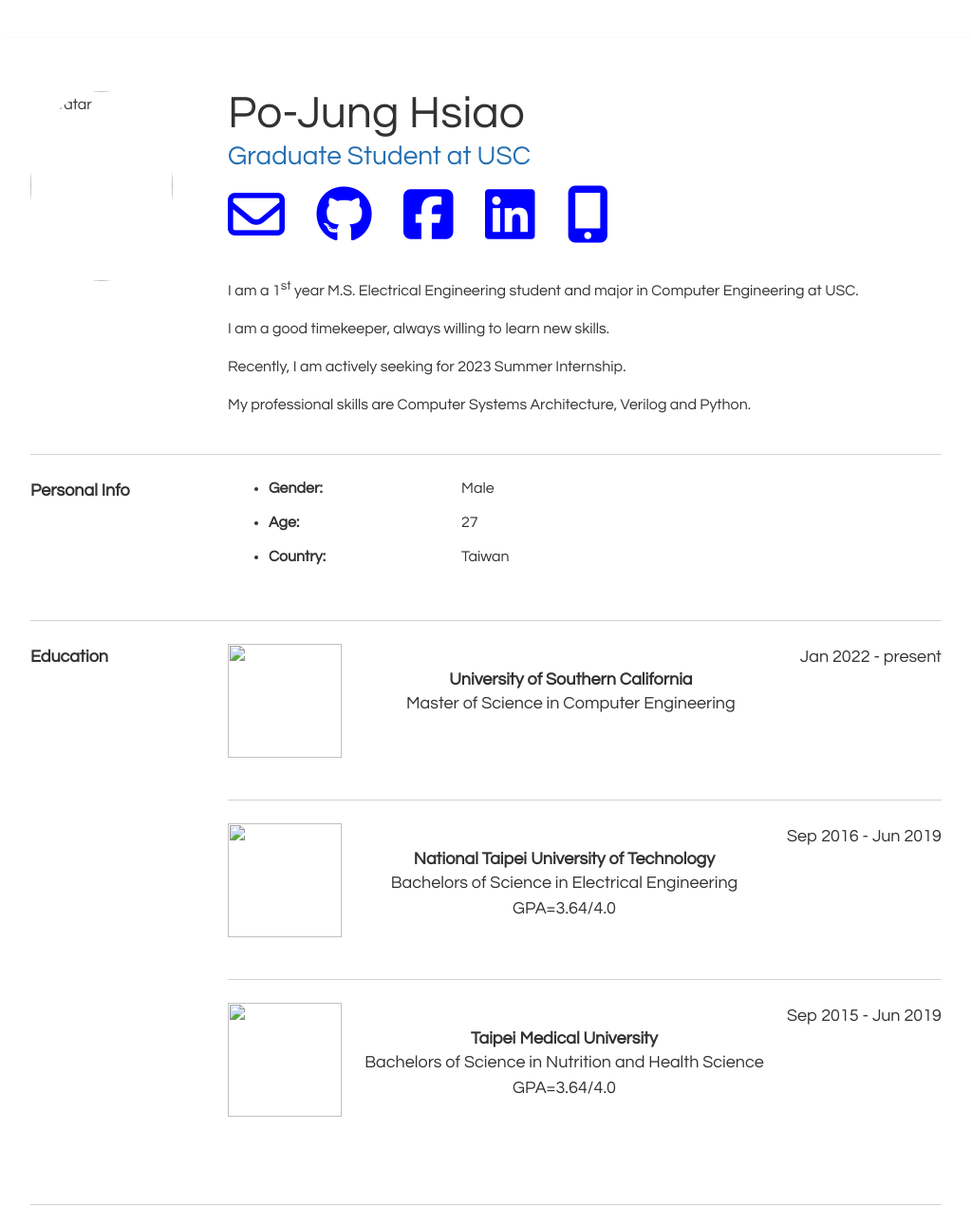
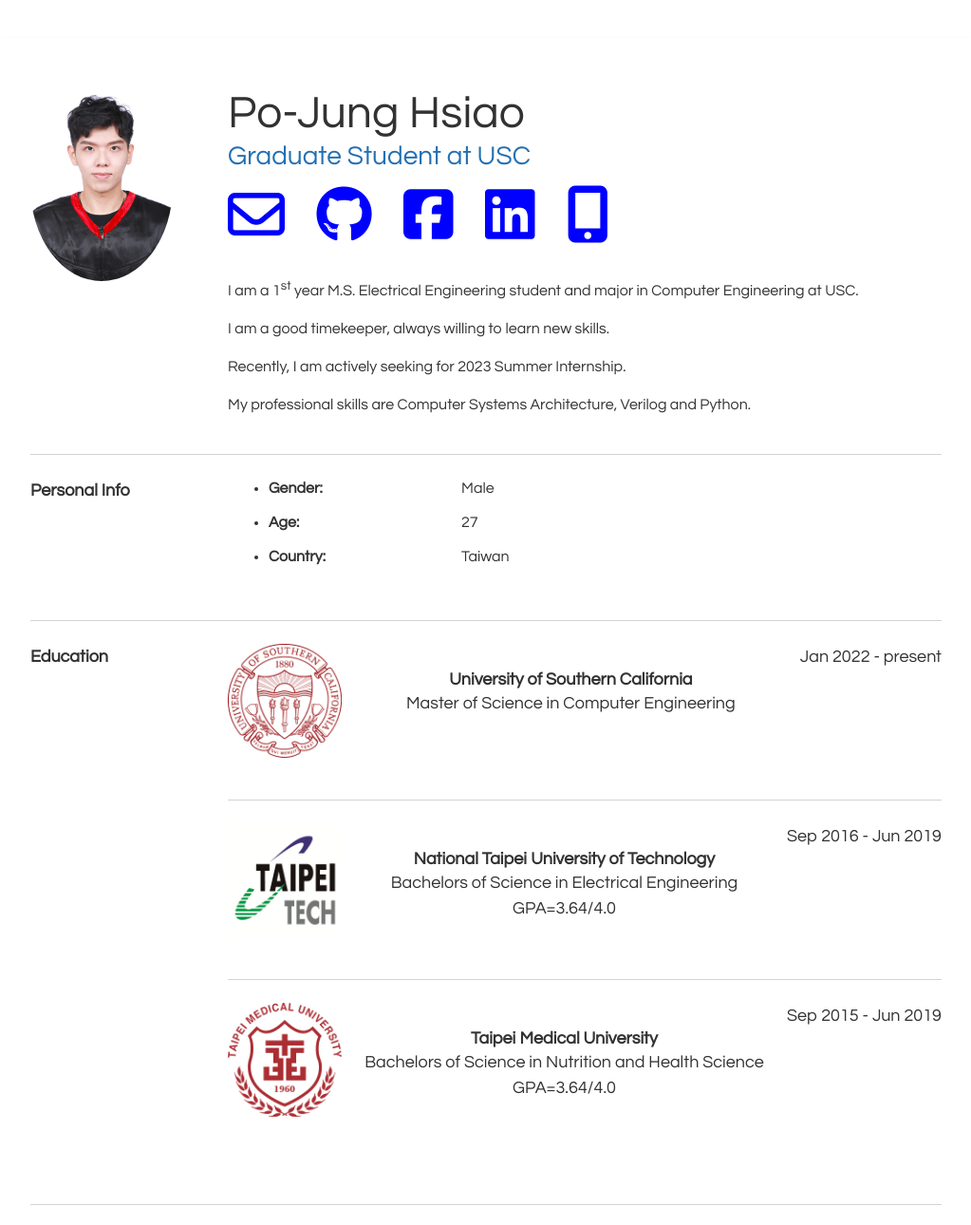
Before and after one commit to samuel840712/samuel840712.github.io, a plain HTML site: page index.html in a window 1280 px wide. Shown: the top 1290 px of the page at 95% size, without its empty margins (128-1151 px from the left). Drawn offline with Linux system fonts and the light colour scheme; files that its build step writes are made by us from their sources.

Commit message:
Update index.html

```diff
--- a/index.html
+++ b/index.html
@@ -2,16 +2,16 @@
 <head>
 <meta charset="UTF-8">
 <title>Po-Jung(Samuel) Hsiao</title>
-<link rel="icon" type="image/x-icon" href="images/icon1.png"/>
+<link rel="icon" type="image/x-icon" href="CV/images/icon1.png"/>
 <script src="https://kit.fontawesome.com/1838e52636.js" crossorigin="anonymous"></script>
-<link rel="stylesheet" type="text/css" href="style_4.css">
+<link rel="stylesheet" type="text/css" href="CV/style_4.css">
 </head>
 
 <body>
 <div class="container">
 <section>
 <div>
-<div><img src="images/A130167902.jpg" alt="avatar" class="avatar"></div>
+<div><img src="CV/images/A130167902.jpg" alt="avatar" class="avatar"></div>
 </div>
 <div>
 <div class="my-name">Po-Jung Hsiao</div>
@@ -72,7 +72,7 @@
 <div class="job-title-container">
 <div>
 <div style="float: left"></div>
-<img src="images/usc.png" width="120" height="120">
+<img src="CV/images/usc.png" width="120" height="120">
 </div>
 <div>
 </br>
@@ -92,7 +92,7 @@ Jan 2022 - present
 <div class="job-title-container">
 <div>
 <div style="float: left"></div>
-<img src="images/ntut.png" width="120" height="120">
+<img src="CV/images/ntut.png" width="120" height="120">
 </div>
 <div>
 </br>
@@ -113,7 +113,7 @@ Sep 2016 - Jun 2019
 <div class="job-title-container">
 <div>
 <div style="float: left"></div>
-<img src="images/tmu.png" width="120" height="120">
+<img src="CV/images/tmu.png" width="120" height="120">
 </div>
 <div>
 </br>
```
